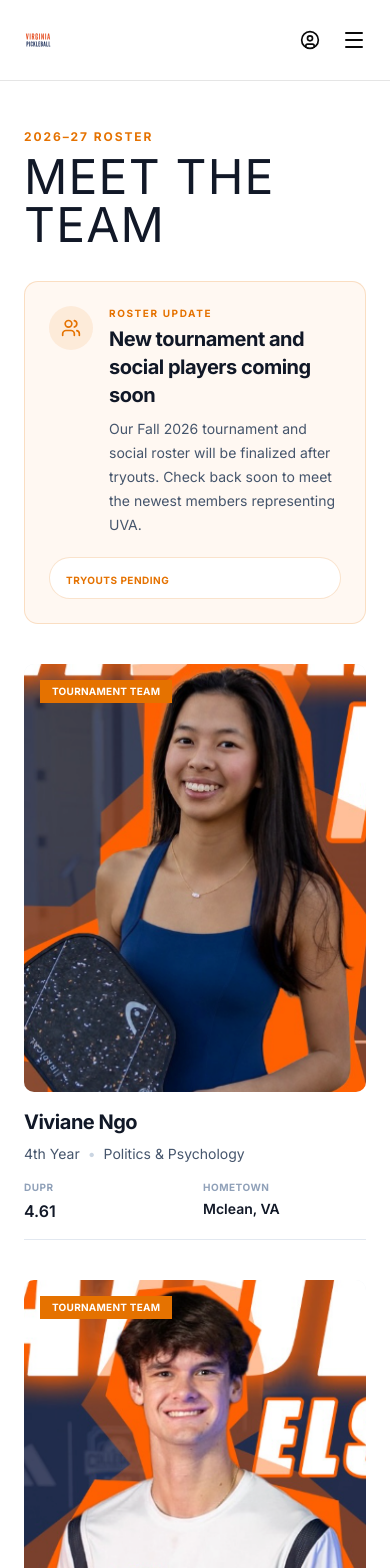
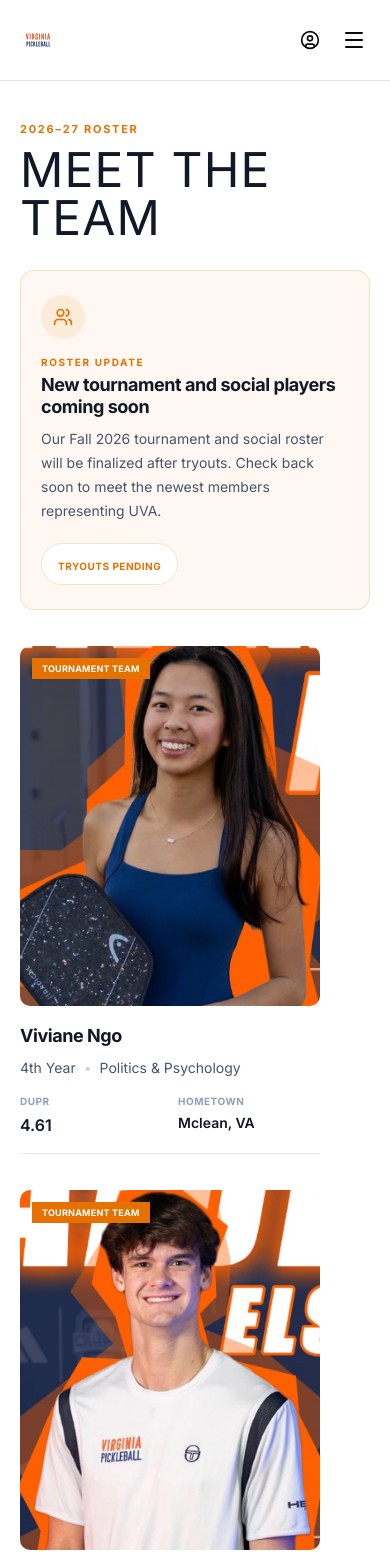
Before and after one commit to Chrisstruong/UVA-Pickleball, a Next.js app: page /team in a window 390 px wide. Shown: the top 1568 px of the page. Built offline with nearby package versions, Linux system fonts and the light colour scheme.

Commit message:
Update on team page

```diff
--- a/src/app/team/page.tsx
+++ b/src/app/team/page.tsx
@@ -26,7 +26,7 @@ const players = [
     major: "TBD",
     dupr: "4.34",
     team: "Tournament Team",
-    hometown: "Charlottesvile, VA",
+    hometown: "Charlottesville, VA",
     image: "/images/team/Amelie.png",
   },
   {
@@ -63,37 +63,37 @@ const players = [
 export default function TeamPage() {
   return (
     <main className="bg-white text-[#111827]">
-      <section className="mx-auto max-w-[1450px] px-6 py-12 md:px-10 lg:px-16 lg:py-16">
+      <section className="mx-auto max-w-[1450px] px-5 py-10 md:px-10 md:py-12 lg:px-16 lg:py-16">
 
         {/* Roster Header */}
-        <div className="mb-8 flex items-end justify-between">
-          <div>
-            <p className="text-xs font-bold uppercase tracking-[0.16em] text-[#e57200]">
+        <div className="mb-7 flex flex-col gap-2 sm:mb-8 sm:flex-row sm:items-end sm:justify-between">
+          <div className="min-w-0">
+            <p className="text-[11px] font-bold uppercase tracking-[0.16em] text-[#e57200] sm:text-xs">
               2026–27 Roster
             </p>
 
-            <h1 className="font-bebas mt-2 text-5xl uppercase tracking-wide">
+            <h1 className="font-bebas mt-2 text-5xl uppercase leading-none tracking-wide sm:text-6xl">
               Meet the Team
             </h1>
           </div>
         </div>
 
         {/* Tryout / Roster Update */}
-        <div className="mb-10 overflow-hidden rounded-xl border border-[#e57200]/20 bg-[#fff8f2]">
-          <div className="flex flex-col gap-5 px-6 py-6 sm:flex-row sm:items-center sm:justify-between md:px-8">
-            <div className="flex items-start gap-4">
+        <div className="mb-9 overflow-hidden rounded-xl border border-[#e57200]/20 bg-[#fff8f2] sm:mb-10">
+          <div className="flex flex-col gap-5 px-5 py-6 sm:flex-row sm:items-center sm:justify-between md:px-8">
+            <div className="flex flex-col gap-4 min-[420px]:flex-row min-[420px]:items-start">
               {/* Icon */}
               <div className="flex h-11 w-11 shrink-0 items-center justify-center rounded-full bg-[#e57200]/10">
                 <Users className="h-5 w-5 text-[#e57200]" />
               </div>
 
               {/* Text */}
-              <div>
+              <div className="min-w-0">
                 <p className="text-[10px] font-bold uppercase tracking-[0.16em] text-[#e57200]">
                   Roster Update
                 </p>
 
-                <h2 className="mt-1 text-xl font-bold tracking-tight text-[#111827]">
+                <h2 className="mt-1 text-lg font-bold leading-tight tracking-tight text-[#111827] sm:text-xl">
                   New tournament and social players coming soon
                 </h2>
 
@@ -104,7 +104,7 @@ export default function TeamPage() {
               </div>
             </div>
 
-            <div className="shrink-0 rounded-full border border-[#e57200]/20 bg-white px-4 py-2">
+            <div className="w-fit shrink-0 rounded-full border border-[#e57200]/20 bg-white px-4 py-2">
               <span className="text-[10px] font-bold uppercase tracking-wider text-[#e57200]">
                 Tryouts Pending
               </span>
@@ -113,38 +113,36 @@ export default function TeamPage() {
         </div>
 
         {/* Players */}
-        <div className="grid gap-x-6 gap-y-10 sm:grid-cols-2 lg:grid-cols-3 xl:grid-cols-4">
+        <div className="grid grid-cols-[repeat(auto-fill,minmax(240px,300px))] gap-x-5 gap-y-9">
           {players.map((player) => (
-            <article key={player.name} className="group">
-
-              {/* Player Photo */}
-              <div className="relative aspect-[4/5] overflow-hidden rounded-lg bg-slate-100">
+            <article key={player.name} className="group w-full">
+              <div className="relative aspect-[5/6] w-full overflow-hidden rounded-lg bg-slate-100">
                 <Image
                   src={player.image}
                   alt={player.name}
                   fill
+                  sizes="(max-width: 520px) 100vw, 300px"
                   className="object-cover transition duration-300 group-hover:scale-[1.02]"
                 />
 
-                {/* Team Label */}
-                <div className="absolute left-4 top-4 bg-[#e57200] px-3 py-1 text-[10px] font-bold uppercase tracking-wide text-white">
+                <div className="absolute left-3 top-3 bg-[#e57200] px-2.5 py-1 text-[9px] font-bold uppercase tracking-wide text-white sm:left-4 sm:top-4 sm:px-3 sm:text-[10px]">
                   {player.team}
                 </div>
               </div>
 
               {/* Player Info */}
               <div className="border-b border-slate-200 py-4">
-                <h2 className="text-xl font-bold tracking-tight">
+                <h2 className="text-lg font-bold tracking-tight sm:text-xl">
                   {player.name}
                 </h2>
 
-                <div className="mt-2 flex items-center gap-2 text-sm text-slate-600">
+                <div className="mt-2 flex flex-wrap items-center gap-x-2 gap-y-1 text-sm text-slate-600">
                   <span>{player.year}</span>
                   <span className="text-slate-300">•</span>
                   <span>{player.major}</span>
                 </div>
 
-                <div className="mt-4 grid grid-cols-2 gap-4">
+                <div className="mt-4 grid grid-cols-1 gap-4 min-[360px]:grid-cols-2">
                   <div>
                     <p className="text-[10px] font-bold uppercase tracking-wider text-slate-400">
                       DUPR
@@ -160,7 +158,7 @@ export default function TeamPage() {
                       Hometown
                     </p>
 
-                    <p className="mt-1 text-sm font-semibold">
+                    <p className="mt-1 text-sm font-semibold leading-5">
                       {player.hometown}
                     </p>
                   </div>
```
